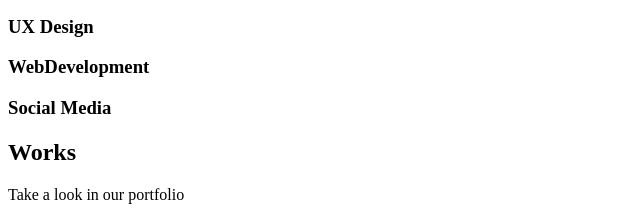
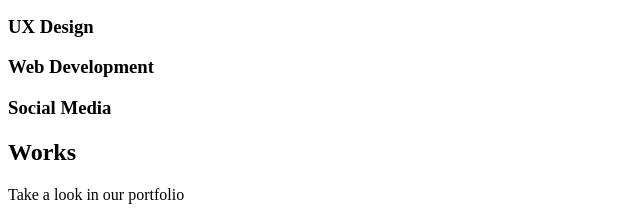
Before and after one commit to okekolawolesunday009/alx-frontend, a plain HTML site: page 0x00-html_advanced/12-index.html in a window 1280 px wide. Shown: the part 317-534 px from the top of the page, 0-640 px from the left. Drawn offline with Linux system fonts and the light colour scheme.

Commit message:
fix 12-index.html

```diff
--- a/0x00-html_advanced/12-index.html
+++ b/0x00-html_advanced/12-index.html
@@ -24,7 +24,7 @@
             <h3>Digital Strategy</h3>
             <h3>Content Strategy</h3>
             <h3>UX Design</h3>
-            <h3>WebDevelopment</h3>
+            <h3>Web Development</h3>
             <h3>Social Media</h3>
         </section>
         <section>
```
